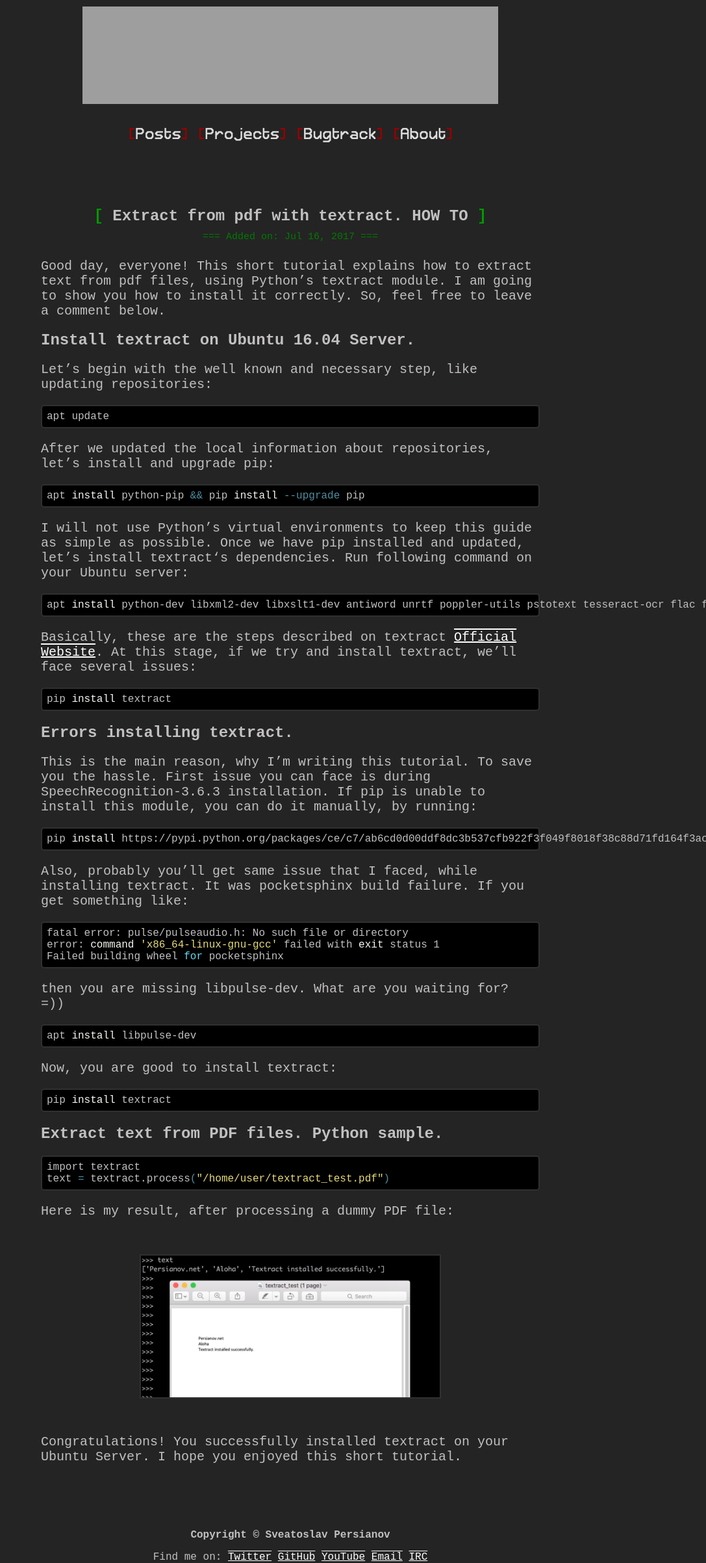
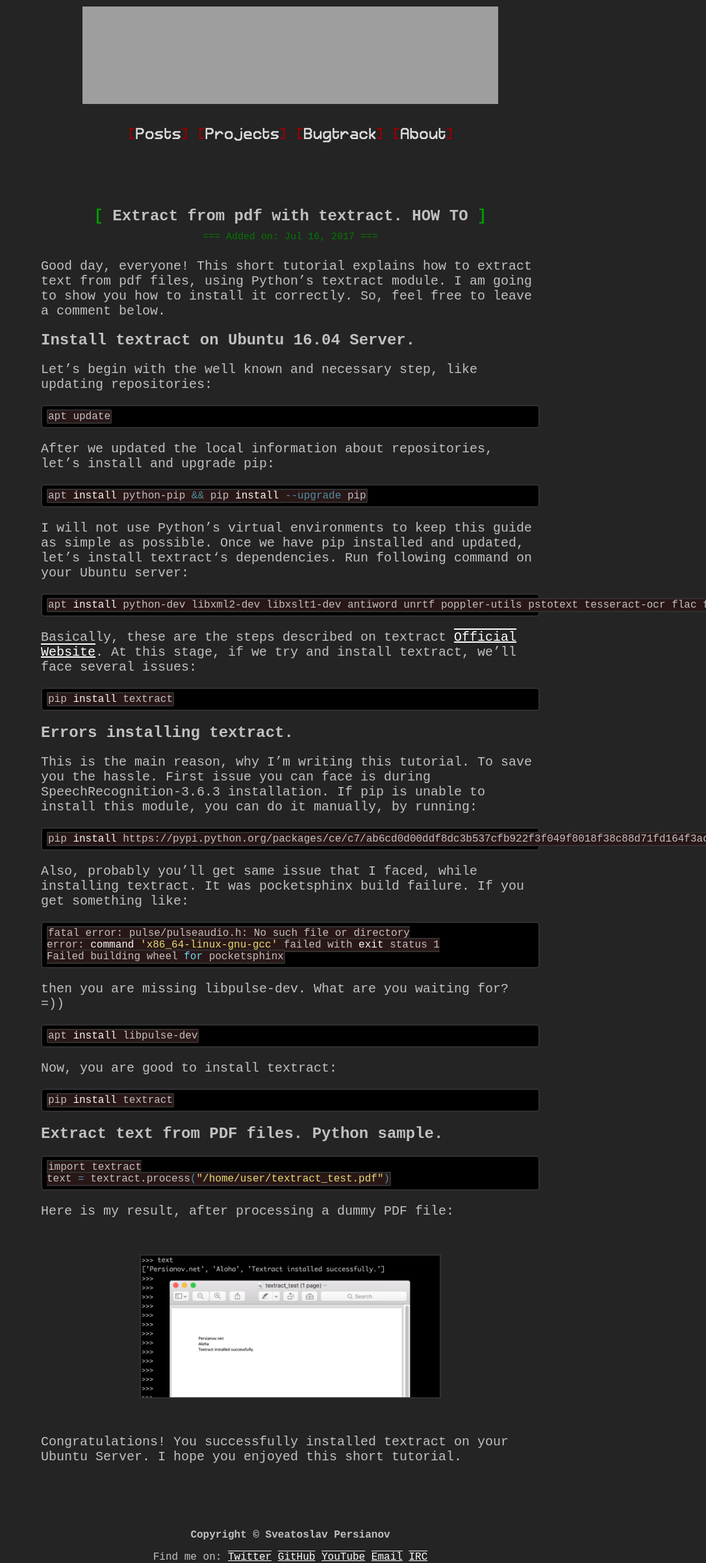
Before and after one commit to num1r0/num1r0.github.io, a Jekyll site: the page built from _posts/2017-07-16-extract-from-pdf.md, in a window 1280 px wide. Shown: the whole page at 65% size, without its empty margins (193-1280 px from the left). Built offline with Jekyll 4.4.1, drawn with Linux system fonts in a browser that asks for light colours; grey boxes are pictures that could not be loaded.

Commit message:
added support for highlither-rouge from

```diff
--- a/css/styles.css
+++ b/css/styles.css
@@ -97,3 +97,8 @@ footer {
 .center {
     text-align: center;
 }
+.highlighter-rouge code {
+    background: #291717;
+    border: 2px solid #313030;
+    border-radius: 2px;
+}
```
